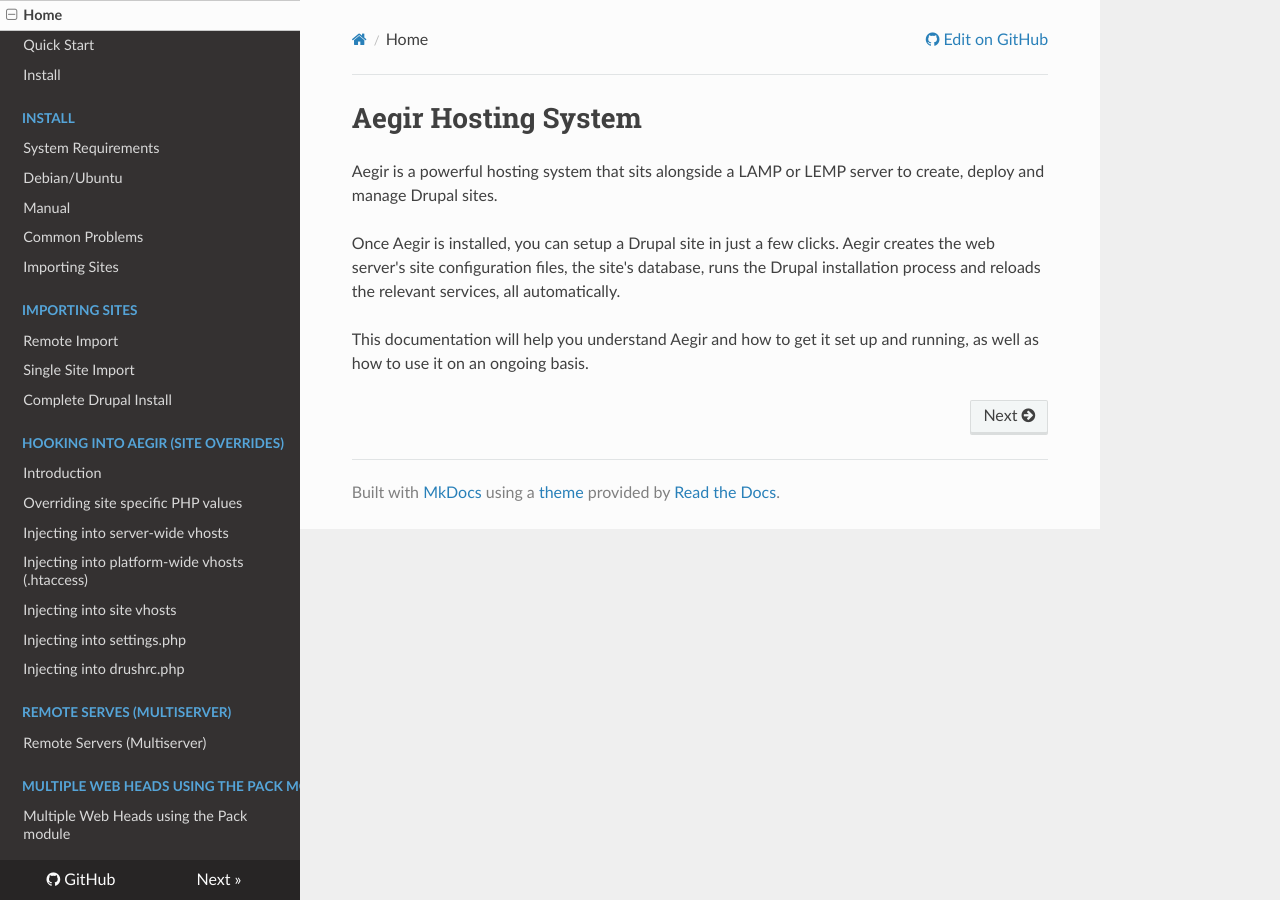
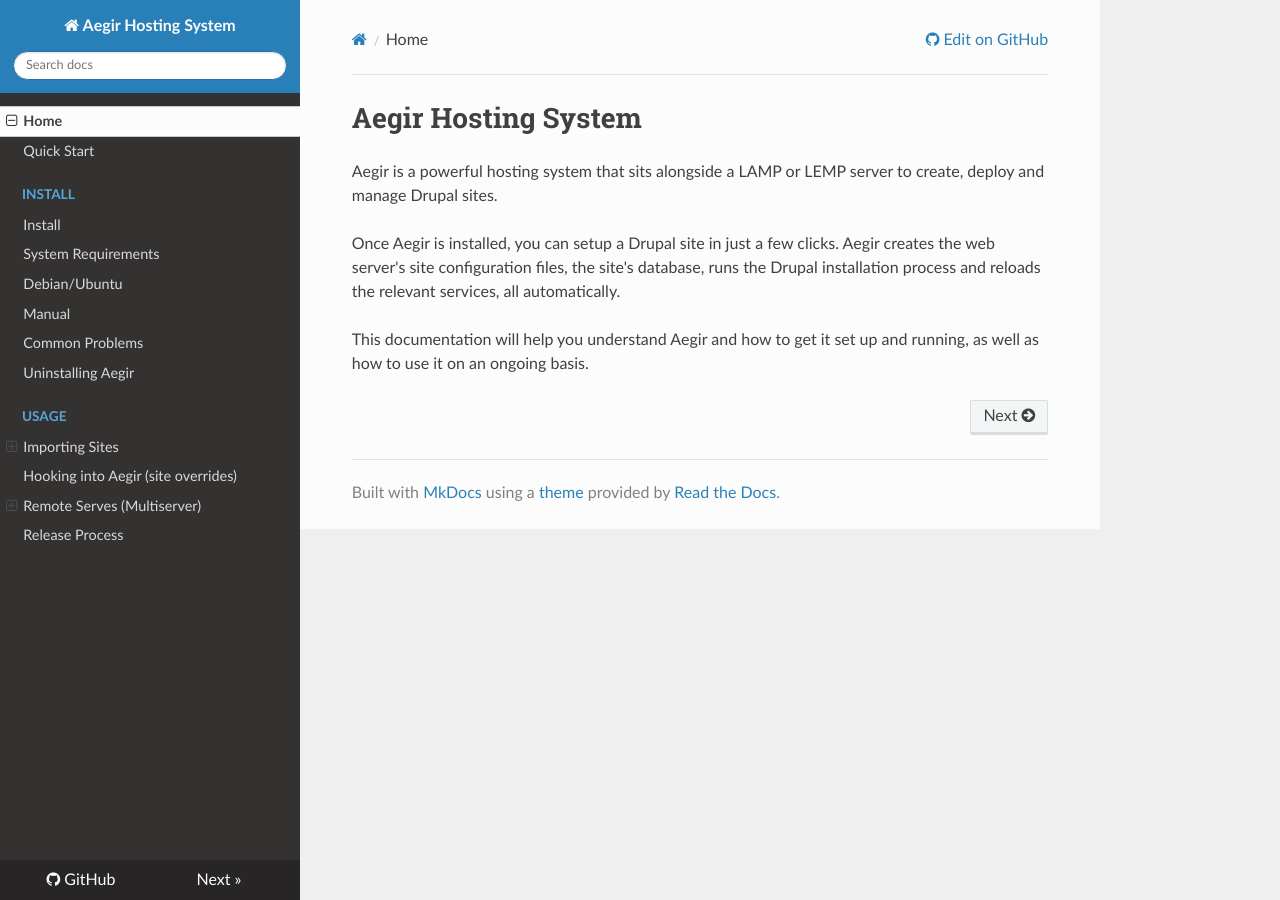
Before and after one commit to aegir-project/documentation, an MkDocs documentation site: the page built from docs/index.md, in a window 1280 px wide. Built offline with MkDocs 1.6.1, drawn with Linux system fonts in a browser that asks for light colours; nearby versions of some CDN libraries; old or Windows-style settings are respelled for this version of MkDocs.

Commit message:
Use new style of menu structure.

```diff
--- a/mkdocs.yml
+++ b/mkdocs.yml
@@ -2,26 +2,24 @@
 repo_url: https://github.com/aegir-project/documentation
 theme: readthedocs
 pages:
-- ['index.md', 'Home']
-- ['quick-start.md', 'Quick Start']
-- ['install/install.md', 'Install']
-- ['install/system-requirements.md', 'Install', 'System Requirements']
-- ['install/debian.md', 'Install', 'Debian/Ubuntu']
-- ['install/manual.md', 'Install', 'Manual']
-- ['install/common-problems.md', 'Install', 'Common Problems']
-- ['import/importing-sites.md', 'Importing Sites']
-- ['import/remote-import.md', 'Importing Sites', 'Remote Import']
-- ['import/single-site.md', 'Importing Sites', 'Single Site Import']
-- ['import/complete-drupal-install.md', 'Importing Sites', 'Complete Drupal Install']
-- ['hooking-into-aegir/hooking-into-aegir.md', 'Hooking into Aegir (site overrides)', 'Introduction']
-- ['hooking-into-aegir/override-site-specifics.md', 'Hooking into Aegir (site overrides)', 'Overriding site specific PHP values']
-- ['hooking-into-aegir/injecting-server-vhosts.md', 'Hooking into Aegir (site overrides)', 'Injecting into server-wide vhosts']
-- ['hooking-into-aegir/injecting-into-htaccess.md', 'Hooking into Aegir (site overrides)', 'Injecting into platform-wide vhosts (.htaccess)']
-- ['hooking-into-aegir/injecting-into-site-vhosts.md', 'Hooking into Aegir (site overrides)', 'Injecting into site vhosts']
-- ['hooking-into-aegir/injecting-into-settings.md', 'Hooking into Aegir (site overrides)', 'Injecting into settings.php']
-- ['hooking-into-aegir/injecting-into-drushrc.md', 'Hooking into Aegir (site overrides)', 'Injecting into drushrc.php']
-- ['remote-servers/remote-servers.md', 'Remote Serves (Multiserver)', 'Remote Servers (Multiserver)']
-- ['remote-servers/web-packs.md', 'Multiple Web Heads using the Pack module', 'Multiple Web Heads using the Pack module']
-- ['remote-servers/remote-platforms.md', 'Adding a platform', 'Adding a platform']
-- ['community/release-process.md', 'Release process', 'Release Process']
-- ['uninstall/uninstall.md', 'Uninstalling Aegir', 'Uninstalling Aegir']
+- 'Home': 'index.md'
+- 'Quick Start': 'quick-start.md'
+- 'Install':
+  - 'Install': 'install/install.md'
+  - 'System Requirements': 'install/system-requirements.md'
+  - 'Debian/Ubuntu': 'install/debian.md'
+  - 'Manual': 'install/manual.md'
+  - 'Common Problems': 'install/common-problems.md'
+  - 'Uninstalling Aegir': 'install/uninstall.md'
+- 'Usage':
+  - 'Importing Sites':
+    - 'Importing Sites': 'import/importing-sites.md'
+    - 'Remote Import':  'import/remote-import.md'
+    - 'Single Site Import': 'import/single-site.md'
+    - 'Complete Drupal Install': 'import/complete-drupal-install.md'
+  - 'Hooking into Aegir (site overrides)': 'hooking-into-aegir.md'
+  - 'Remote Serves (Multiserver)':
+    - 'Remote Servers (Multiserver)': 'remote-servers/remote-servers.md'
+    - 'Multiple Web Heads using the Pack module': 'remote-servers/web-packs.md'
+    - 'Adding a platform': 'remote-servers/remote-platforms.md'
+- 'Release Process': 'community/release-process.md'
```
